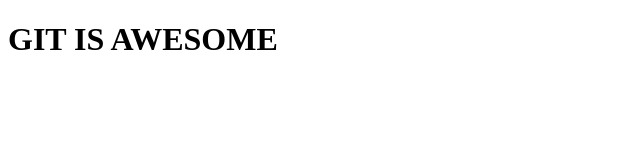
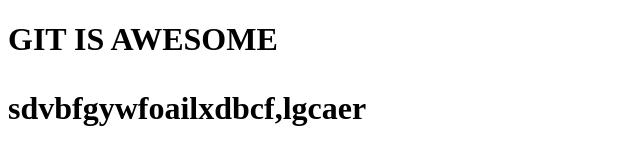
Before and after one commit to Amruta1311/TUTORIAL, a plain HTML site: page index.html in a window 1280 px wide. Shown: the whole page, without its empty margins (0-640 px from the left). Drawn offline with Linux system fonts and the light colour scheme.

Commit message:
Added Paragraph

```diff
--- a/index.html
+++ b/index.html
@@ -6,6 +6,10 @@
     <title>Document</title>
 </head>
 <body>
-    <h1>GIT IS AWESOME</h1>
+    <h1>GIT IS AWESOME
+        <p>
+            sdvbfgywfoailxdbcf,lgcaer
+        </p>
+    </h1>
 </body>
 </html>
```
